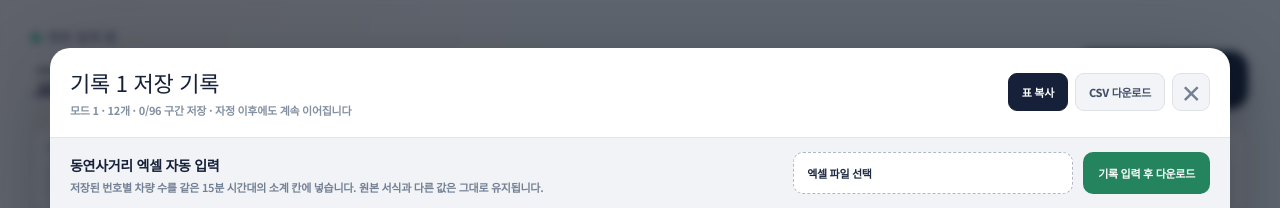
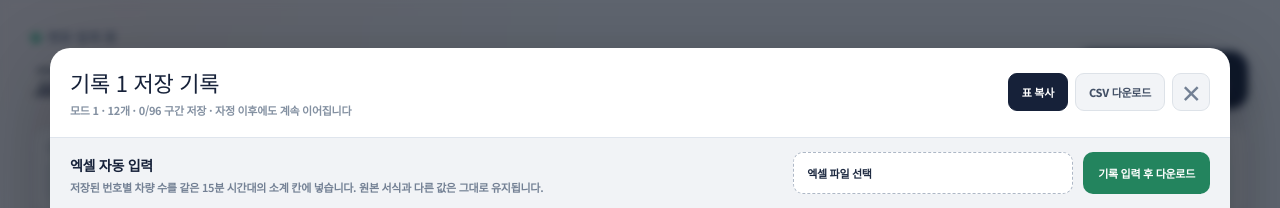
Before and after one commit to tjrud/intersection-vehicle-counter-dashboard, a Next.js app: page / in a window 1280 px wide. Both pictures are taken after a click on the button "저장 기록 보기". Shown: the top 208 px of the page. Built offline with nearby package versions, Linux system fonts and the light colour scheme.

Commit message:
Simplify Excel import label

```diff
--- a/app/page.tsx
+++ b/app/page.tsx
@@ -486,7 +486,7 @@ export default function Home() {
           <section className="sheet-modal" role="dialog" aria-modal="true" aria-label="저장 기록 표">
             <header><div><h2>{activeRecordSet.name} 저장 기록</h2><p>{modeName(mode)} · {Object.keys(records).length}/96 구간 저장 · 자정 이후에도 계속 이어집니다</p></div><div className="sheet-actions"><button type="button" onClick={copyTable}>{copyState}</button><button type="button" onClick={downloadCsv}>CSV 다운로드</button><button type="button" className="close-modal" onClick={() => setShowSheet(false)} aria-label="닫기">×</button></div></header>
             <div className="excel-import">
-              <div><b>동연사거리 엑셀 자동 입력</b><p>저장된 번호별 차량 수를 같은 15분 시간대의 소계 칸에 넣습니다. 원본 서식과 다른 값은 그대로 유지됩니다.</p></div>
+              <div><b>엑셀 자동 입력</b><p>저장된 번호별 차량 수를 같은 15분 시간대의 소계 칸에 넣습니다. 원본 서식과 다른 값은 그대로 유지됩니다.</p></div>
               <label className="excel-file"><input type="file" accept=".xlsx,application/vnd.openxmlformats-officedocument.spreadsheetml.sheet" onChange={(event) => { setExcelFile(event.target.files?.[0] ?? null); setExcelState({ kind: "idle", message: "" }); }} /><span>{excelFile ? excelFile.name : "엑셀 파일 선택"}</span></label>
               <button type="button" className="excel-fill" disabled={excelState.kind === "working"} onClick={fillExcelTemplate}>{excelState.kind === "working" ? "입력 중…" : "기록 입력 후 다운로드"}</button>
               {excelState.message && <p className={`excel-message ${excelState.kind}`} role="status">{excelState.message}</p>}
```
Also changed, not shown: 1 other file (tests, documents, lock files or other folders).
